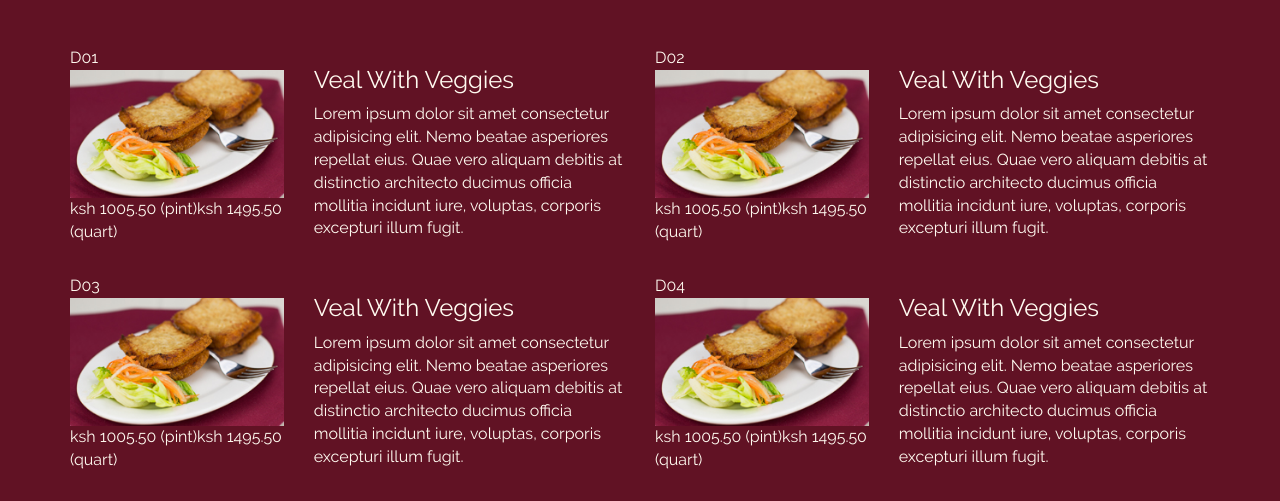
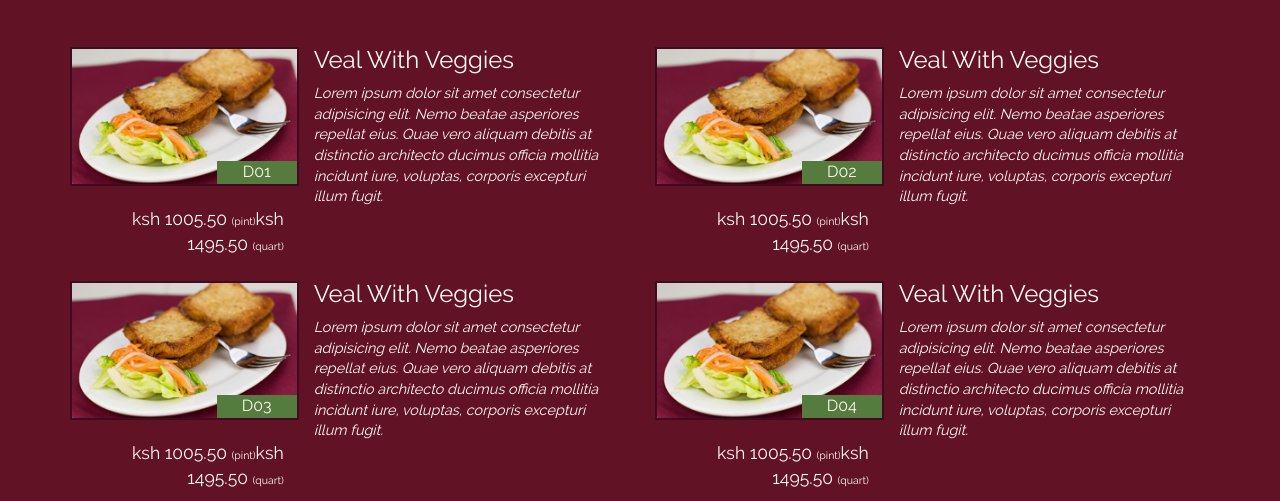
Before and after one commit to Sundaybrian/anitas-kitchen-v2, a website: page singles-category.html in a window 1280 px wide. Shown: the part 279-780 px from the top of the page. Drawn offline with Linux system fonts and the light colour scheme.

Commit message:
add styling to the menu-items-tiles in the single category page

```diff
--- a/css/styles.css
+++ b/css/styles.css
@@ -243,6 +243,56 @@ body {
 
 }
 
+.menu-item-tile hr{
+    width: 80%;
+}
+
+.menu-item-tile .menu-item-price{
+    font-size: 1.1em;
+    text-align: right;
+}
+
+.menu-item-tile .menu-item-price span{
+    font-size: .6em;
+
+}
+
+.menu-item-photo{
+    position: relative;
+    border: 2px solid #3f0c1f;
+    overflow: hidden;
+    padding: 0;
+    max-width: 250px;
+    margin-bottom: 20px;
+    margin-right: -15px;
+    margin-left: auto;
+
+}
+
+.menu-item-photo div{
+    position: absolute;
+    bottom: 0;
+    right: 0;
+    width: 80px;
+    background-color: #557c3e;
+    text-align: center;
+
+}
+
+.menu-item-description{
+    padding-right: 30px;
+}
+
+h3.menu-item-title{
+    margin: 0 0 10px;
+
+}
+
+.menu-item-details {
+    font-size: .9em;
+    font-style: italic;
+  }
+
 
 
 /* ***********single-category end******************* */
```
